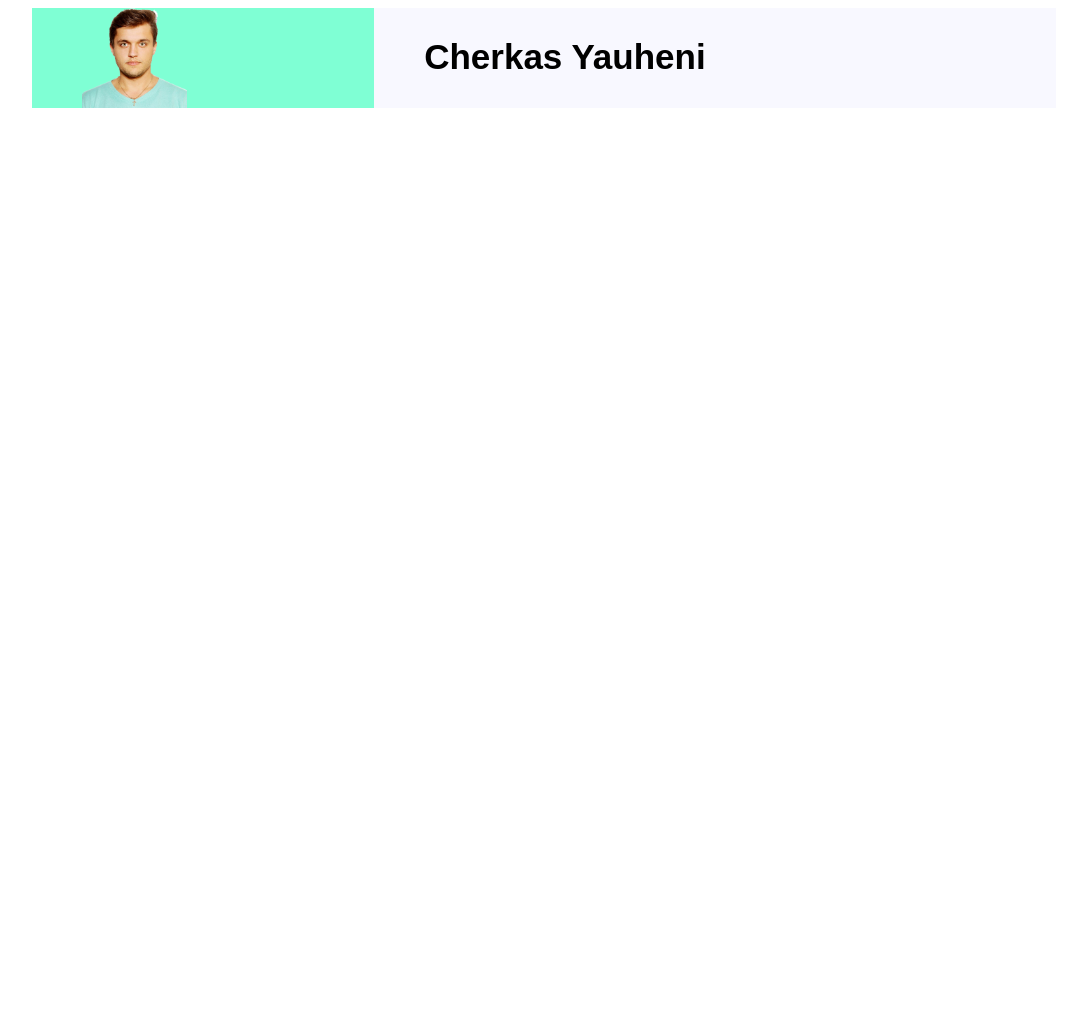
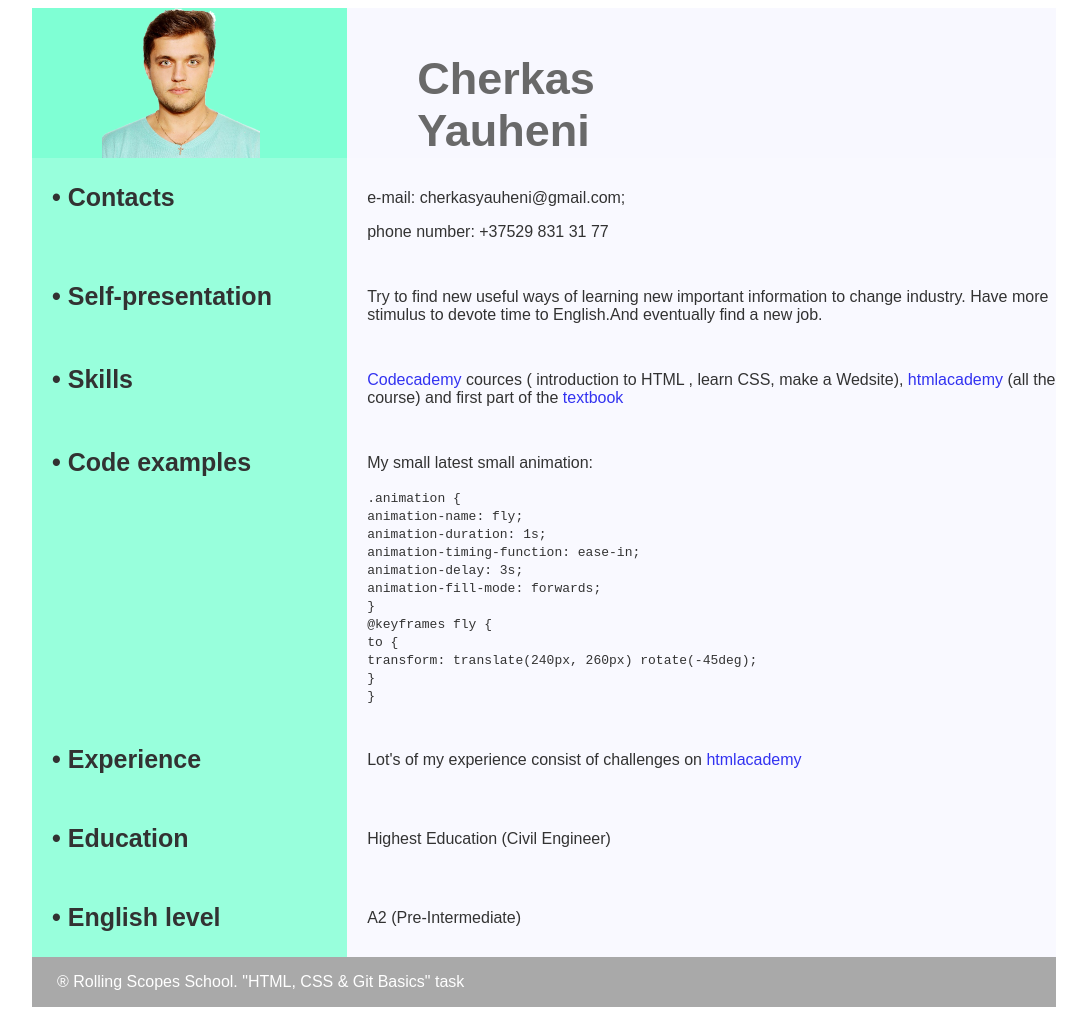
Before and after one commit to Liansik/rsschool-cv-1, a plain HTML site: page index.html in a window 1280 px wide. Shown: the whole page, without its empty margins (96-1183 px from the left). Before the commit the page ends 800 px from the top, so only its background shows below. Drawn offline with Linux system fonts and the light colour scheme.

Commit message:
feat: add main and footer

```diff
--- a/index.html
+++ b/index.html
@@ -10,16 +10,101 @@
 <body>
   <div class="container">
     <header class="detail-information-container">
-      <section class="section-left">
-        <img src="aVfvEMXVyN8.png" alt="Photo" width="auto" height="100">
-      </section>
+      <div class="section-left">
+        <img src="aVfvEMXVyN8.png" alt="Photo">
+      </div>
 
-      <section class="section-right">
+      <div class="section-right">
         <h1>Cherkas Yauheni</h1>
-      </section>
+      </div>
 
     </header>
+    <main class="detail-information-container">
+      <div class="information-row">
+        <div class="section-left">
+          <p>Contacts</p>
+        </div>
+        <div class="section-right">
+          <p>e-mail: cherkasyauheni@gmail.com;</p>
+          <p>phone number: +37529 831 31 77</p>
+        </div>
+      </div>
 
+      <div class="information-row">
+        <div class="section-left">
+          <p>Self-presentation</p>
+        </div>
+        <div class="section-right">
+          <p>Try to find new useful ways of learning new important information to change industry.
+            Have more stimulus to devote time to English.And eventually find a new job.</p>
+        </div>
+      </div>
+
+      <div class="information-row">
+        <div class="section-left">
+          <p>Skills</p>
+        </div>
+        <div class="section-right">
+          <p><a href="https://www.codecademy.com/users/CherkasRS2019/achievements">
+            Codecademy</a> cources ( introduction to HTML , learn CSS, make a Wedsite),
+            <a href="https://htmlacademy.ru/profile/id931829/achievements">htmlacademy</a>
+            (all the course) and first part of the <a href="http://learn.javascript.ru/">textbook</a></p>
+        </div>
+      </div>
+
+      <div class="information-row">
+        <div class="section-left">
+          <p>Code examples</p>
+        </div>
+        <div class="section-right">
+          <p>My small latest small animation:</p>
+          <p><code>.animation { <br>
+            animation-name: fly;<br>
+            animation-duration: 1s;<br>
+            animation-timing-function: ease-in;<br>
+            animation-delay: 3s;<br>
+            animation-fill-mode: forwards;<br>
+          }<br>
+          @keyframes fly {<br>
+            to {<br>
+              transform: translate(240px, 260px) rotate(-45deg);<br>
+            }<br>
+          }</code></p>
+        </div>
+      </div>
+
+      <div class="information-row">
+        <div class="section-left">
+          <p>Experience</p>
+        </div>
+        <div class="section-right">
+            <p>Lot's of my experience consist of challenges on
+              <a href="https://htmlacademy.ru/profile/id931829/achievements">htmlacademy</a></p>
+        </div>
+      </div>
+
+      <div class="information-row">
+        <div class="section-left">
+          <p>Education</p>
+        </div>
+        <div class="section-right">
+          <p>Highest Education (Civil Engineer)</p>
+        </div>
+      </div>
+
+      <div class="information-row">
+        <div class="section-left">
+          <p>English level</p>
+        </div>
+        <div class="section-right">
+          <p>А2 (Pre-Intermediate)</p>
+        </div>
+      </div>
+
+    </main>
+    <footer>
+      <p>	&reg; Rolling Scopes School. "HTML, CSS & Git Basics" task</p>
+    </footer>
   </div>
 </body>
 </html>
--- a/style.css
+++ b/style.css
@@ -1,28 +1,83 @@
 .container {
   max-width: 1024px;
   margin: 0 auto;
+  display: flex;
+	flex-direction: column;
 }
 
 .detail-information-container {
   display: flex;
   align-items: stretch;
-  height: 100px;
+
 }
+
 .section-left {
   width: 30%;
+  min-width: 270px;
   background-color: aquamarine;
   display: block;
-  padding-left: 50px;
+  padding-left: 20px;
+  font-size: 25px;
+  font-family: Arial, Helvetica, sans-serif;
+  font-weight: 800;
 }
 
 .section-right {
   width: 70%;
   background-color: ghostwhite;
   display: block;
+  padding-left: 20px;
+  font-family: Arial, Helvetica, sans-serif;
+  font-weight: 100;
+  padding-top: 15px;
 }
 
-.section-right h1 {
+header {
+  height: 150px;
+}
+
+header h1 {
   padding-left: 50px;
   font-family: Arial, Helvetica, sans-serif;
-  font-size: 35px;
+  font-size: 45px;
+  display:table-caption;
+  color: dimgray;
 }
+
+header img {
+  height: 150px;
+  margin: 0 50px;
+}
+
+main {
+  flex-direction: column;
+  opacity: 0.8;
+}
+
+.information-row {
+  display: flex;
+  height: 100%;
+}
+
+.section-left p::before {
+  content: "• "
+}
+
+a {
+  text-decoration: none;
+}
+a:hover {
+  text-decoration: underline;
+  color: red;
+}
+
+footer {
+  height: 50px;
+  background-color: darkgrey
+}
+
+footer p{
+  color: white;
+  font-family: Arial, Helvetica, sans-serif;
+  margin-left: 25px;
+}
```
